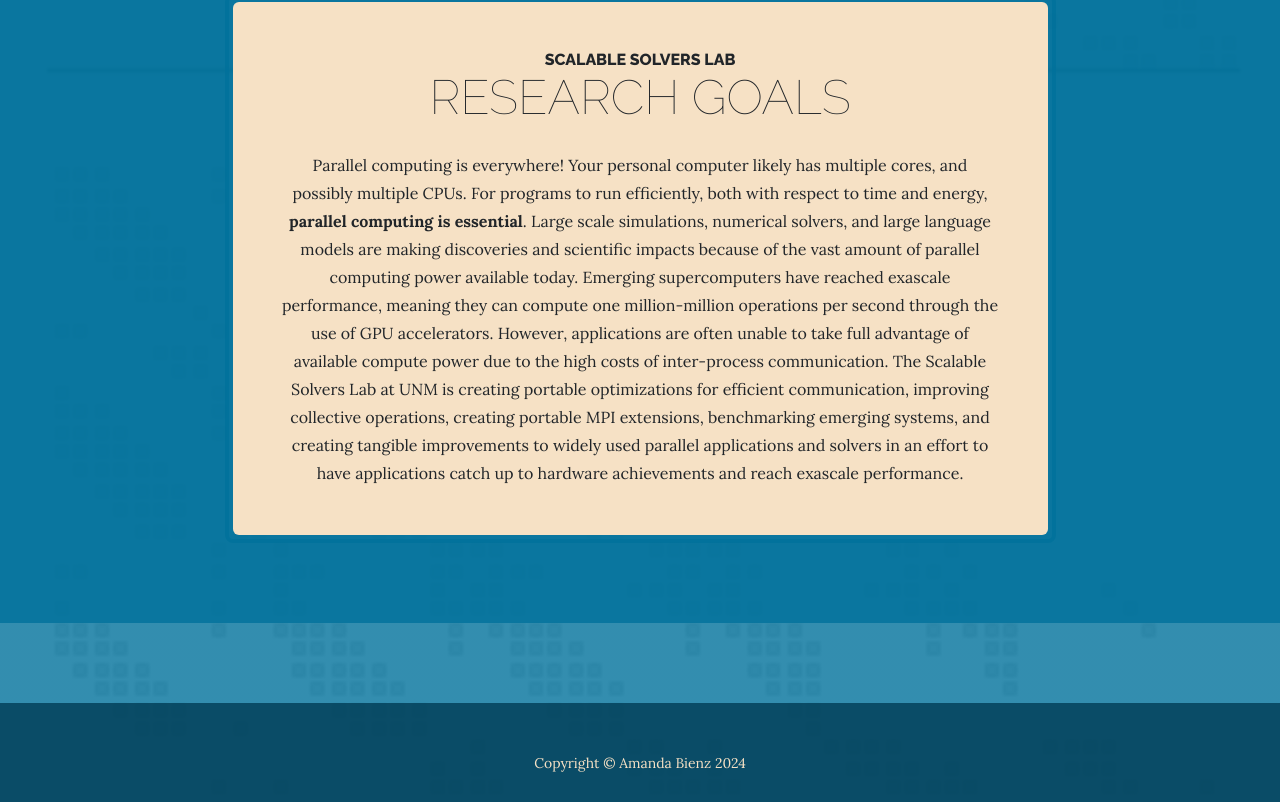
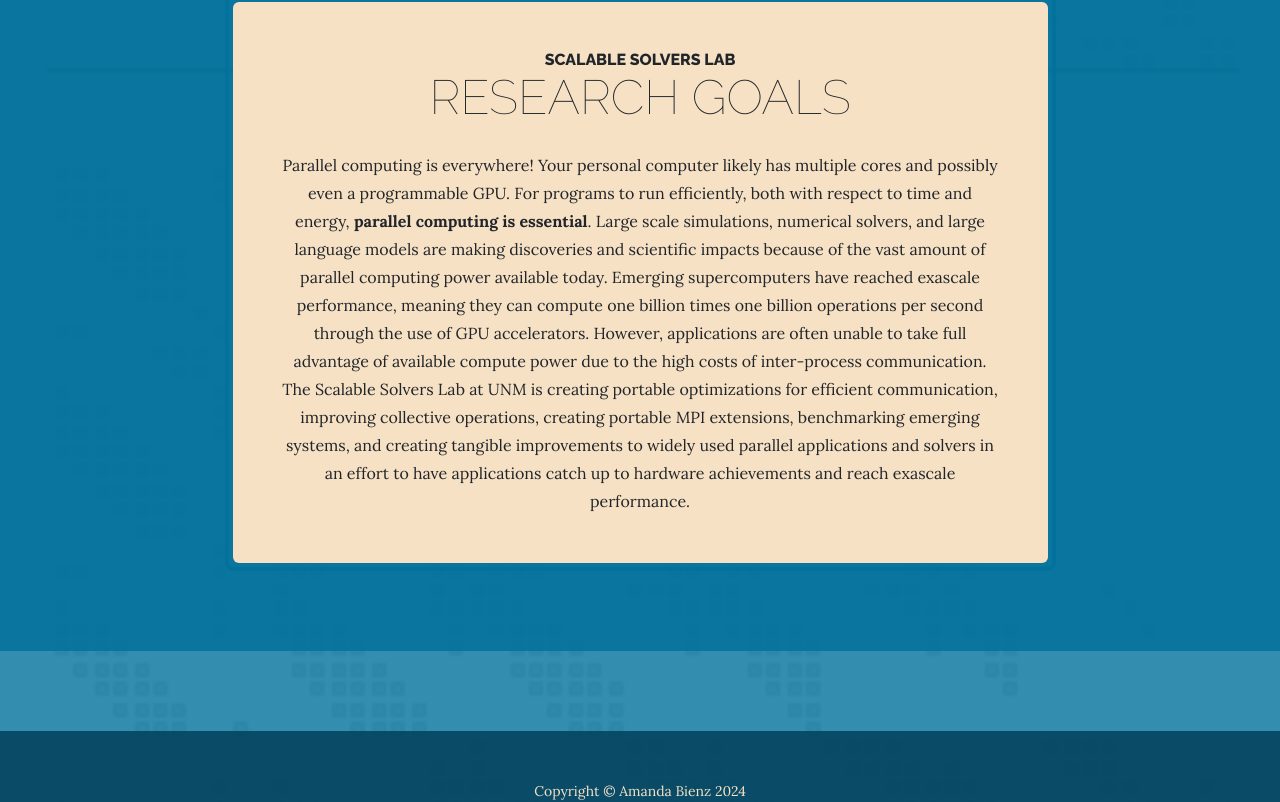
Before and after one commit to bienz2/bienz2.github.io, a plain HTML site: page index.html in a window 1280 px wide. Shown: the part 1164-1966 px from the top of the page. Drawn offline with nearby package versions, Linux system fonts and the light colour scheme; a script that the page names is missing.

Commit message:
updated text

```diff
--- a/index.html
+++ b/index.html
@@ -66,7 +66,7 @@
                                 <span class="section-heading-upper">Scalable Solvers Lab</span>
                                 <span class="section-heading-lower">Research Goals</span>
                             </h2>
-			    <p class="mb-0">Parallel computing is everywhere!  Your personal computer likely has multiple cores, and possibly multiple CPUs.  For programs to run efficiently, both with respect to time and energy, <b>parallel computing is essential</b>.  Large scale simulations, numerical solvers, and large language models are making discoveries and scientific impacts because of the vast amount of parallel computing power available today.  Emerging supercomputers have reached exascale performance, meaning they can compute one million-million operations per second through the use of GPU accelerators.  However, applications are often unable to take full advantage of available compute power due to the high costs of inter-process communication. The Scalable Solvers Lab at UNM is creating portable optimizations for efficient communication, improving collective operations, creating portable MPI extensions, benchmarking emerging systems, and creating tangible improvements to widely used parallel applications and solvers in an effort to have applications catch up to hardware achievements and reach exascale performance. </p>
+			    <p class="mb-0">Parallel computing is everywhere!  Your personal computer likely has multiple cores and possibly even a programmable GPU.  For programs to run efficiently, both with respect to time and energy, <b>parallel computing is essential</b>.  Large scale simulations, numerical solvers, and large language models are making discoveries and scientific impacts because of the vast amount of parallel computing power available today.  Emerging supercomputers have reached exascale performance, meaning they can compute one billion times one billion operations per second through the use of GPU accelerators.  However, applications are often unable to take full advantage of available compute power due to the high costs of inter-process communication. The Scalable Solvers Lab at UNM is creating portable optimizations for efficient communication, improving collective operations, creating portable MPI extensions, benchmarking emerging systems, and creating tangible improvements to widely used parallel applications and solvers in an effort to have applications catch up to hardware achievements and reach exascale performance. </p>
                         </div>
                     </div>
                 </div>
```
